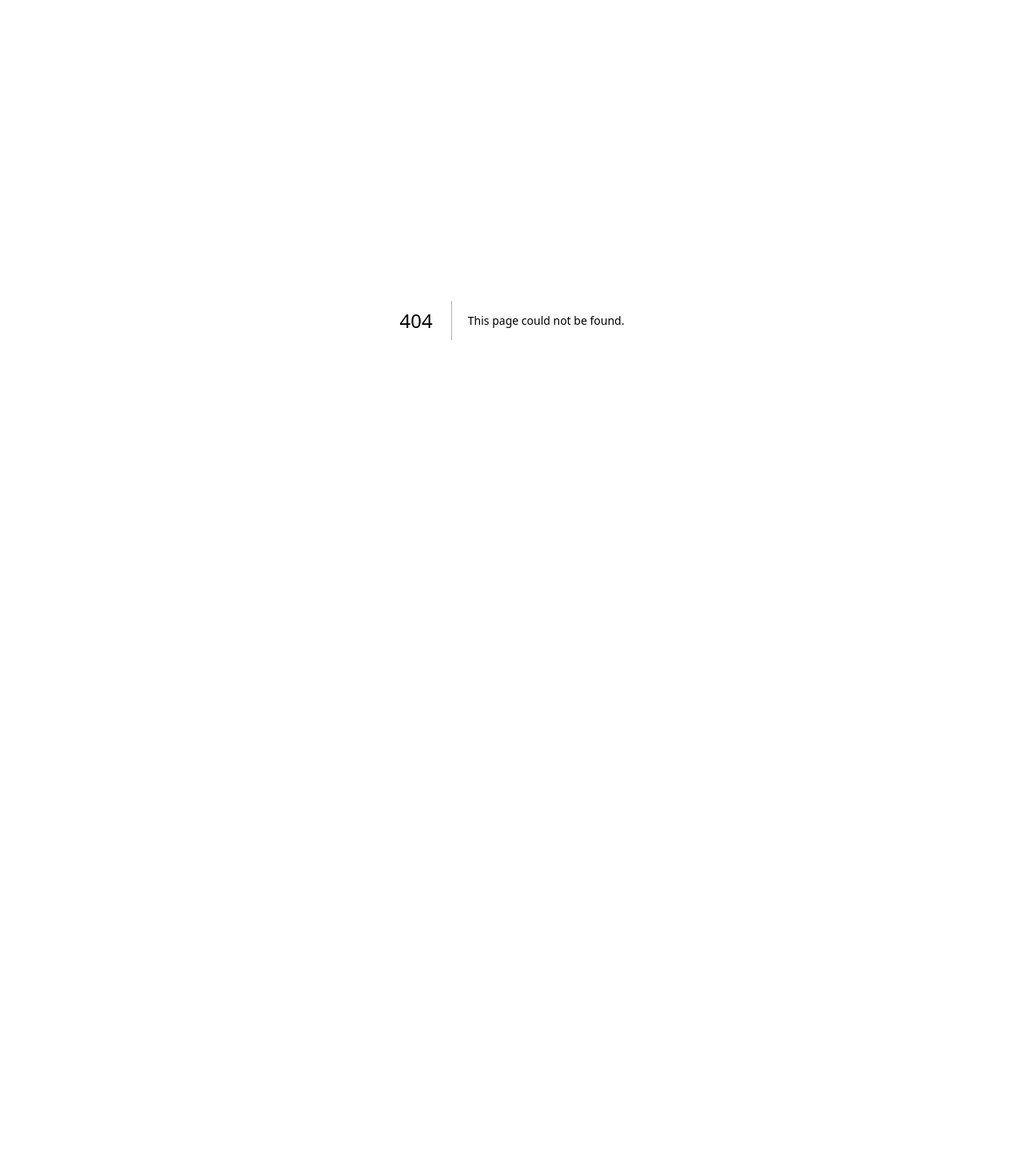
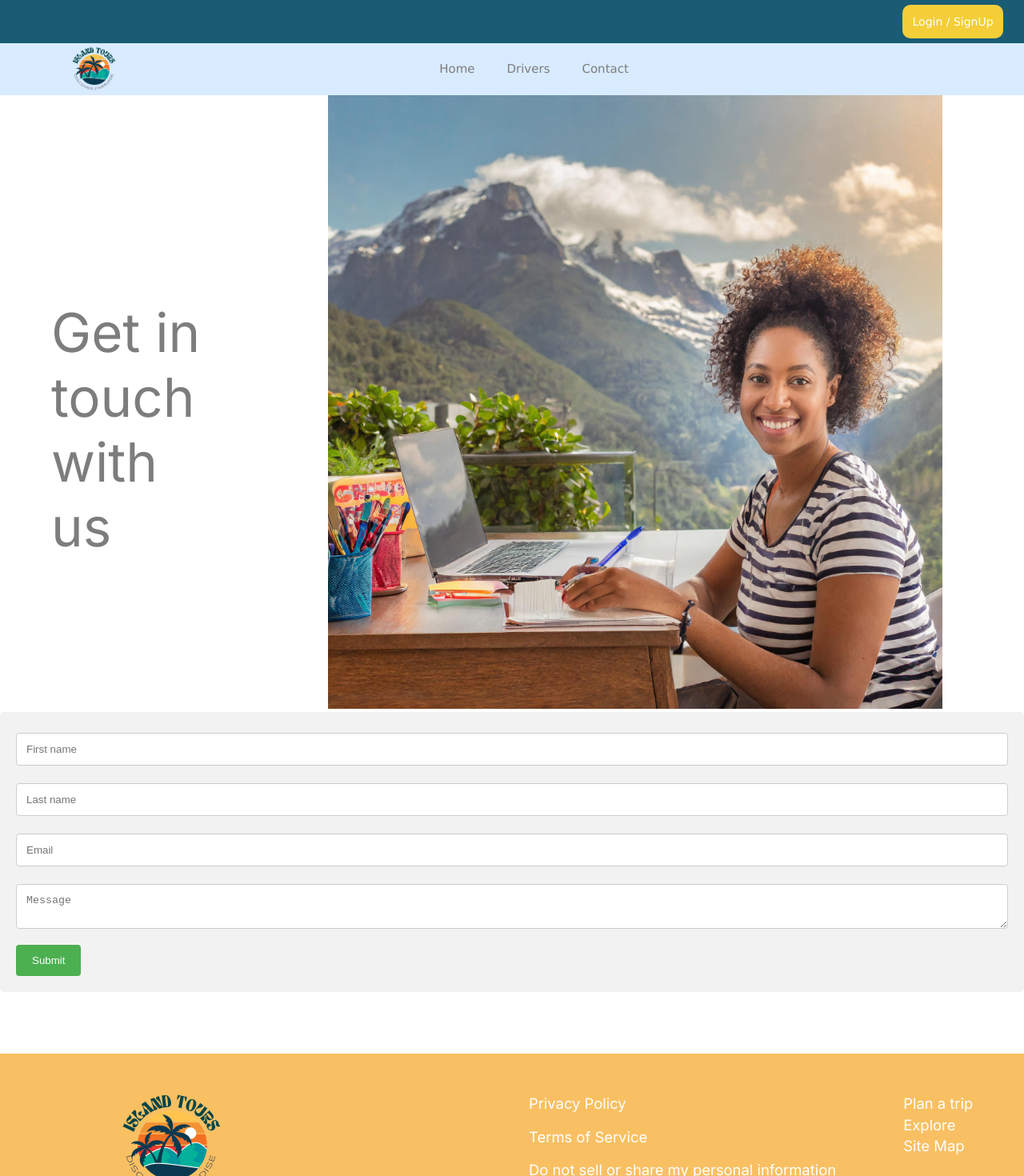
Before and after one commit to mhc-cs/cs-316-project-tropical-traversers, a Next.js app in the folder tropical_traverse/: page /components/contact in a window 1280 px wide. Before the commit this address had no page. Shown: the top 1470 px of the page at 80% size. Before the commit the page ends 800 px from the top, so only its background shows below. Built offline with nearby package versions, Linux system fonts and the light colour scheme.

Commit message:
added contact page

```diff
--- /dev/null
+++ b/tropical_traverse/src/app/components/contact/contact.css
@@ -0,0 +1,62 @@
+.contact-person-image{
+    width: 90%;
+    height: auto;
+    padding-left: 15%;
+}
+
+.top-contact{
+    display: flex;
+    color: #7D7D7D;
+}
+
+.contact-text{
+    font-size: 420%;
+    padding-top: 20%;
+    padding-left: 5%;
+}
+/*
+.form-form{
+    display: flex;
+    flex-direction: column;
+}
+
+.form-class{
+    height: 50px;
+    border-radius: 5px;
+    color: rgb(0, 0, 0);
+    padding-left: 5%;
+    margin-right: 8%;
+    margin-bottom: 2%;
+
+    &::placeholder{
+        color: lightgrey;
+    }
+} */
+
+form {
+    /* add styling to the form element */
+    background-color: #f2f2f2;
+    padding: 20px;
+    border-radius: 5px;
+  }
+
+.form-class {
+  /* add styling to the input and textarea elements */
+  width: 100%;
+  padding: 12px;
+  border: 1px solid #ccc;
+  border-radius: 4px;
+  box-sizing: border-box;
+  margin-top: 6px;
+  margin-bottom: 16px;
+}
+
+.submit-contact {
+    /* add styling to the submit button element */
+    background-color: #4CAF50;
+    color: white;
+    padding: 12px 20px;
+    border: none;
+    border-radius: 4px;
+    cursor: pointer;
+  }
--- /dev/null
+++ b/tropical_traverse/src/app/components/contact/page.tsx
@@ -0,0 +1,62 @@
+'use client';
+
+import NavBar from "../navBar/navbar";
+import Footer from "../footer/footer";
+import contactPerson from "../../assets/contactPerson.jpg";
+import Image from 'next/image';
+import "./contact.css";
+import { FormEvent, useState } from "react";
+import error from "next/error";
+
+
+export default function Page() {
+
+  const [firstName, setFirstName] = useState("");
+  const [lastName, setLastName] = useState("");
+  const [email, setEmail] = useState("");
+  const [message, setMessage] = useState("");
+
+  const handleSubmit = async (e: FormEvent) => {
+    e.preventDefault()
+
+    try{
+      const res = await fetch('/api',
+        {
+          method: 'POST',
+          body: JSON.stringify({firstName, lastName, email, message}),
+          headers: {
+            'content-type': 'application/json',
+          }
+        }
+      )
+    }
+    catch{
+      console.error("Error", error)
+    }
+  }
+
+
+    return (
+      <>
+      <NavBar/>
+      <div className="contact-container">
+        <div className="top-contact">
+          <p className="contact-text">Get in touch <br /> with us</p>
+          <div className="contact-image">
+            <Image className='contact-person-image' priority={true} src={contactPerson} alt={"contact person"}/>
+          </div>
+        </div>
+        <div className="contact-form">
+          <form onSubmit={handleSubmit} action="" className="form-form">
+            <input onChange={(e) => setFirstName(e.target.value)} value={firstName} className="form-class" type="text" placeholder="First name"/>
+            <input onChange={(e) => setLastName(e.target.value)} value={lastName} className="form-class" type="text" placeholder="Last name"/>
+            <input onChange={(e) => setEmail(e.target.value)} value={email} className="form-class" type="email" placeholder="Email"/>
+            <textarea onChange={(e) => setMessage(e.target.value)} value={message} className="form-class" name="Message" placeholder="Message"></textarea>
+            <button className="submit-contact" type="submit">Submit</button>
+          </form>
+        </div>
+      </div>
+      <Footer/>
+      </>
+    );
+  }
--- a/tropical_traverse/src/app/components/faq/faq.tsx
+++ b/tropical_traverse/src/app/components/faq/faq.tsx
@@ -51,7 +51,7 @@ export default function Page() {
         <h3 className="faq-title">FAQs</h3>
         <div className="faqs">
             {ques.map((q, i) =>(
-                <div className="faq-item">
+                <div key={i} className="faq-item">
                     <div className="item-title" onClick={() => toggle(i)}>
                         <h2>{q.question}</h2>
                         <span><ChevronDown /></span>
--- a/tropical_traverse/src/app/components/navBar/navbar.tsx
+++ b/tropical_traverse/src/app/components/navBar/navbar.tsx
@@ -23,7 +23,7 @@ export default function NavBar(){
             <ul>
                 <li><a onClick={(event) => { event.preventDefault(); router.push("/"); }}>Home</a></li>
                 <li><a onClick={(event) => { event.preventDefault(); router.push("/driversPage/"); }}>Drivers</a></li>
-                <li><a onClick={(event) => { event.preventDefault(); router.push("/contact"); }}>Contact</a></li>
+                <li><a onClick={(event) => { event.preventDefault(); router.push("/components/contact"); }}>Contact</a></li>
             </ul>
         </div>
         </>
--- a/tropical_traverse/src/app/components/reviews/reviews.tsx
+++ b/tropical_traverse/src/app/components/reviews/reviews.tsx
@@ -44,7 +44,7 @@ export default function Page() {
                     <div className="rev-item" key={i}>
                         <div className="item-title-review">
                             <h2 className="client-name">{review.name}</h2>
-                            <div className="rating"><Rating name="read-only" value={value} readOnly /></div>
+                            <div className="rating-star"><Rating name="read-only" value={value} readOnly /></div>
                         </div>
                         <div className="item-content-review">{review.review}</div>
                     </div>
--- a/tropical_traverse/src/app/globals.css
+++ b/tropical_traverse/src/app/globals.css
@@ -45,6 +45,7 @@ html,
 body {
   max-width: 100vw;
   overflow-x: hidden;
+  font-family: var(--font-roboto-mono);
 }
 
 body {
```
Also changed, not shown: tropical_traverse/src/app/api/page.tsx (added, +11 -0 lines), tropical_traverse/src/app/contact/page.tsx (deleted, +0 -13 lines), tropical_traverse/src/app/page.module.css (+8 -8 lines), tropical_traverse/src/app/assets/contactPerson.jpg (added), tropical_traverse/src/app/contact/contact.css (deleted), tropical_traverse/src/app/driverSignup/driverSignup.css (line endings or trailing spaces).
